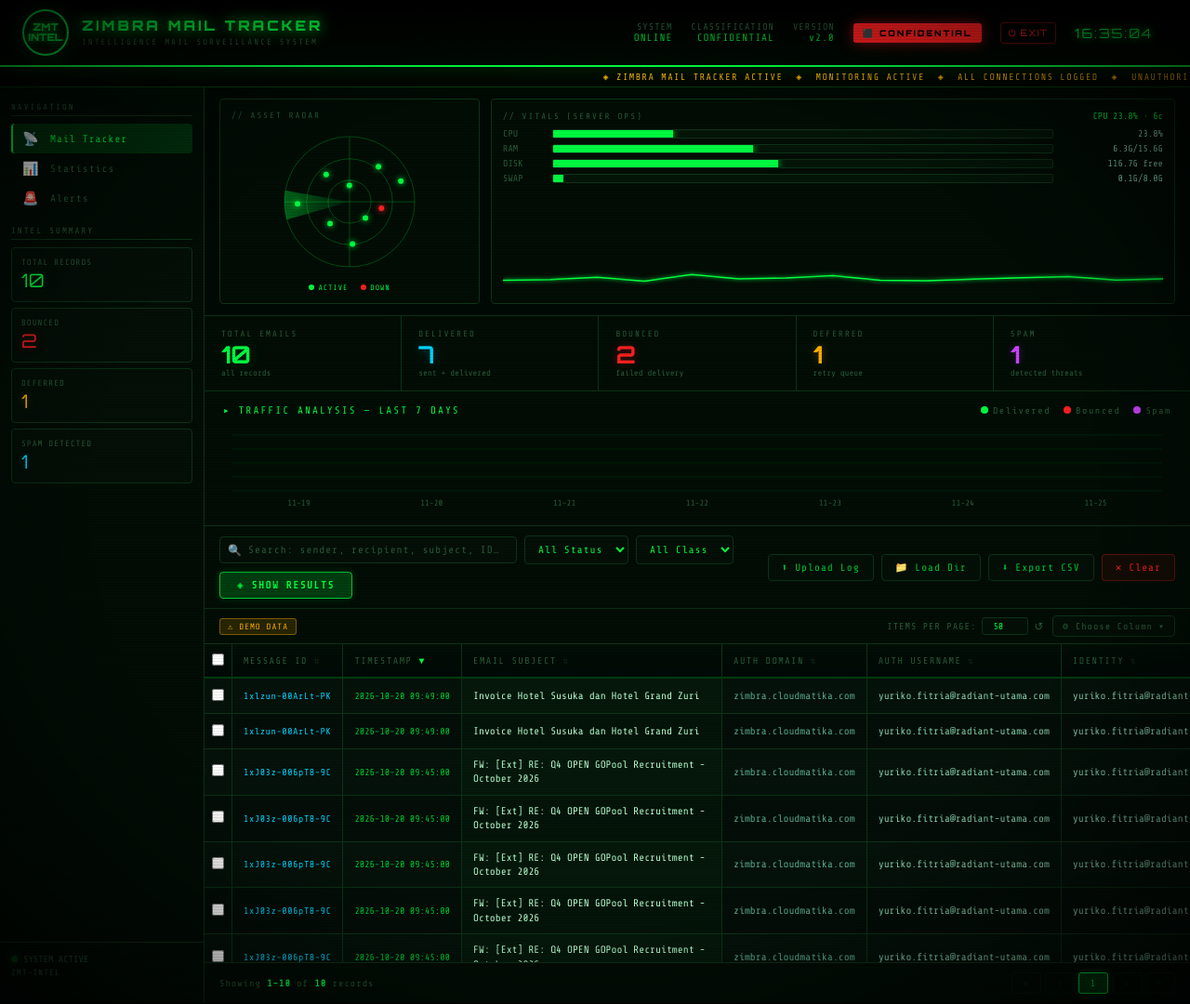
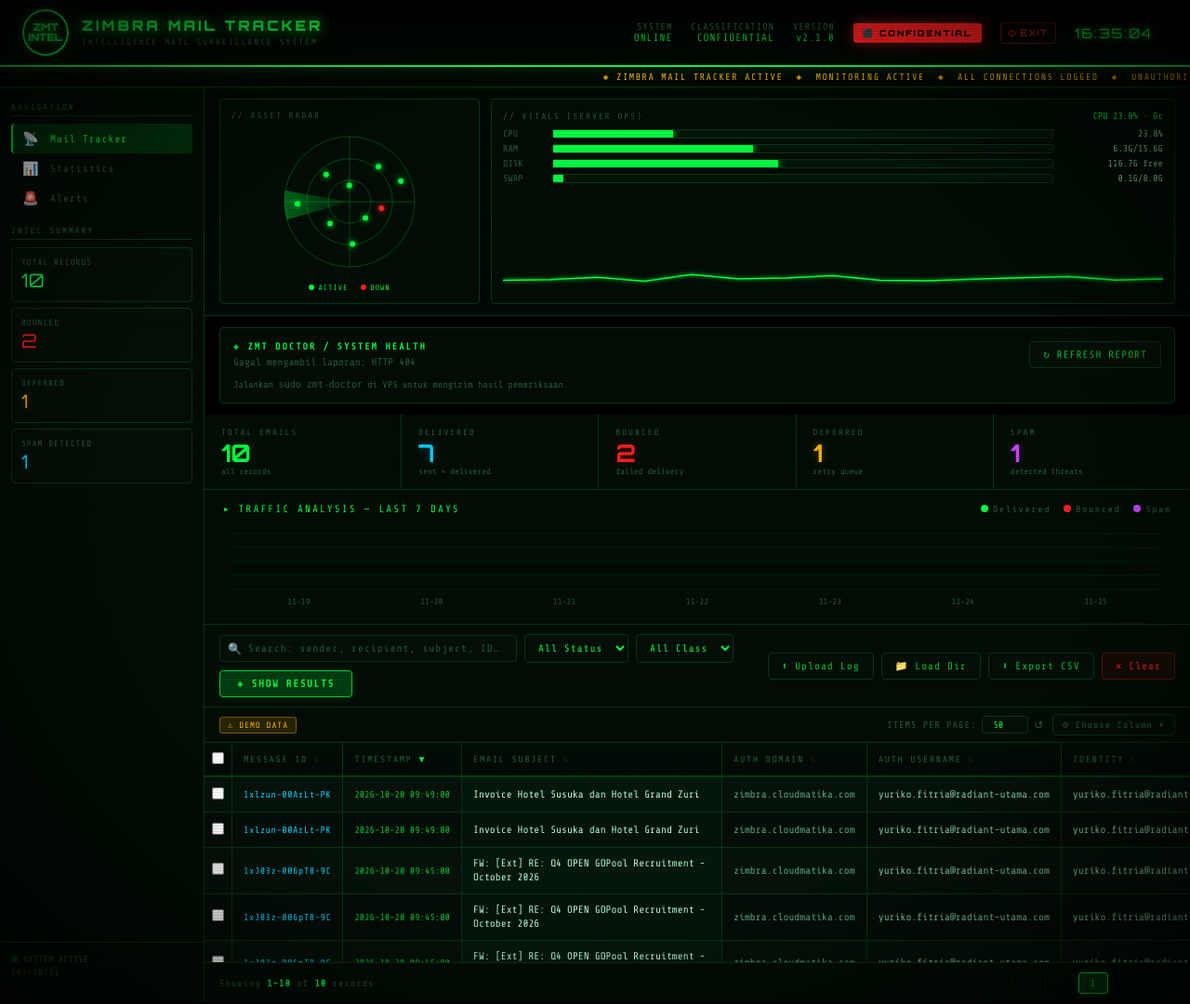
Before and after one commit to assyaref/zimbra-mail-tracker, a Flask app: page / in a window 1280 px wide. Shown: the whole page at 93% size. Run offline with Flask 3, Linux system fonts and the light colour scheme; parts of the project's set-up code (start-up, migrations or seed data) failed here and were passed over.

Commit message:
Add ZMT Doctor VPS diagnostics
* Add authenticated ZMT Doctor report API

* Add ZMT Doctor health panel to dashboard

* Render ZMT Doctor results in dashboard

* Add one-command read-only VPS diagnostic agent

* Harden ZMT Doctor token path and Zimbra command

* Install zmt-doctor command

* Expose ZMT Doctor after in-place updates

* Document ZMT Doctor diagnostics

* Bump ZMT version to 2.1.0

* Fix doctor token file newline encoding

* Set dashboard version to v2.1.0

* Allow token-authenticated VPS doctor reports without dashboard login

* Use Python standard library for secure local report upload

* Add syntax validation workflow for ZMT

```diff
--- a/config.py
+++ b/config.py
@@ -18,6 +18,6 @@ LOG_PATTERN = os.getenv("ZMT_LOG_PATTERN", "maillog")  # maillog / mail.log / zi
 # ── App Info ──────────────────────────────────────────────────────────────────
 APP_NAME = "ZIMBRA MAIL TRACKER"
 APP_SUBTITLE = "INTELLIGENCE MAIL SURVEILLANCE SYSTEM"
-APP_VERSION = "v2.0"
+APP_VERSION = "v2.1.0"
 AGENCY_CODE = "ZMT-INTEL"
 CLASSIFICATION = "CONFIDENTIAL"
--- a/static/js/app.js
+++ b/static/js/app.js
@@ -545,9 +545,46 @@ function openDetail(row) {
   modal.classList.add('show');
 }
 
+// ── ZMT Doctor ─────────────────────────────────────────────
+async function loadDoctorReport() {
+  const summary = document.getElementById('doctor-summary');
+  const checks = document.getElementById('doctor-checks');
+  if (!summary || !checks) return;
+  try {
+    const res = await fetch('/api/doctor/latest', { cache: 'no-store' });
+    if (!res.ok) throw new Error('HTTP ' + res.status);
+    const payload = await res.json();
+    const report = payload.report;
+    if (!report) {
+      summary.textContent = 'Belum ada laporan. Jalankan sudo zmt-doctor di VPS.';
+      checks.innerHTML = '<div style="font-size:10px;color:var(--muted);">Laporan akan muncul otomatis setelah script mengirim hasil pemeriksaan.</div>';
+      return;
+    }
+    const overall = String(report.overall || 'UNKNOWN').toUpperCase();
+    const color = overall === 'PASS' ? 'var(--green)' : overall === 'CRITICAL' ? 'var(--red)' : 'var(--amber)';
+    summary.innerHTML = '<span style="color:' + color + ';font-weight:bold;">' + esc(overall) + '</span> · ' +
+      esc(report.hostname || 'VPS') + ' · Pemeriksaan: ' + esc(report.checked_at || '—');
+    checks.innerHTML = (report.checks || []).map(item => {
+      const status = String(item.status || 'UNKNOWN').toUpperCase();
+      const itemColor = status === 'PASS' ? 'var(--green)' : status === 'FAIL' ? 'var(--red)' : 'var(--amber)';
+      return '<div style="padding:9px;background:#041508;border:1px solid var(--border);border-radius:3px;min-width:0;">' +
+        '<div style="display:flex;justify-content:space-between;gap:8px;font-size:10px;">' +
+        '<strong style="color:#c8f5d4;">' + esc(item.name || 'Check') + '</strong>' +
+        '<span style="color:' + itemColor + ';font-weight:bold;">' + esc(status) + '</span></div>' +
+        '<div style="font-size:10px;color:var(--muted);margin-top:5px;overflow-wrap:anywhere;">' + esc(item.detail || '') + '</div></div>';
+    }).join('') || '<div style="font-size:10px;color:var(--muted);">Tidak ada item pemeriksaan.</div>';
+  } catch (err) {
+    summary.textContent = 'Gagal mengambil laporan: ' + err.message;
+  }
+}
+
 // ── Init ───────────────────────────────────────────────────
 document.addEventListener('DOMContentLoaded', () => {
   buildColChooser();
+
+  const doctorRefresh = document.getElementById('doctor-refresh-btn');
+  if (doctorRefresh) doctorRefresh.addEventListener('click', loadDoctorReport);
+  loadDoctorReport();
 
   // Search
   let searchTimer;
--- a/templates/index.html
+++ b/templates/index.html
@@ -158,6 +158,20 @@
         </div>
       </div>
     </div>
+
+    <!-- ZMT DOCTOR / SYSTEM HEALTH -->
+    <section id="doctor-panel" style="margin:12px 16px; padding:14px; background:#020d05; border:1px solid var(--border); border-radius:4px;">
+      <div style="display:flex;justify-content:space-between;align-items:center;gap:12px;flex-wrap:wrap;">
+        <div>
+          <div style="font-size:10px;color:var(--green);letter-spacing:2px;font-weight:bold;">◈ ZMT DOCTOR / SYSTEM HEALTH</div>
+          <div id="doctor-summary" style="font-size:11px;color:var(--muted);margin-top:5px;">Belum ada laporan pemeriksaan VPS.</div>
+        </div>
+        <button class="tb-btn" id="doctor-refresh-btn" type="button">↻ REFRESH REPORT</button>
+      </div>
+      <div id="doctor-checks" style="display:grid;grid-template-columns:repeat(auto-fit,minmax(220px,1fr));gap:8px;margin-top:12px;">
+        <div style="font-size:10px;color:var(--muted);">Jalankan <code>sudo zmt-doctor</code> di VPS untuk mengirim hasil pemeriksaan.</div>
+      </div>
+    </section>
 
     <!-- STAT CARDS -->
     <div class="stats-row">
```
Also changed, not shown: server.py (+73 -0 lines), .github/workflows/validate.yml (added), README.md, 4 other files.
